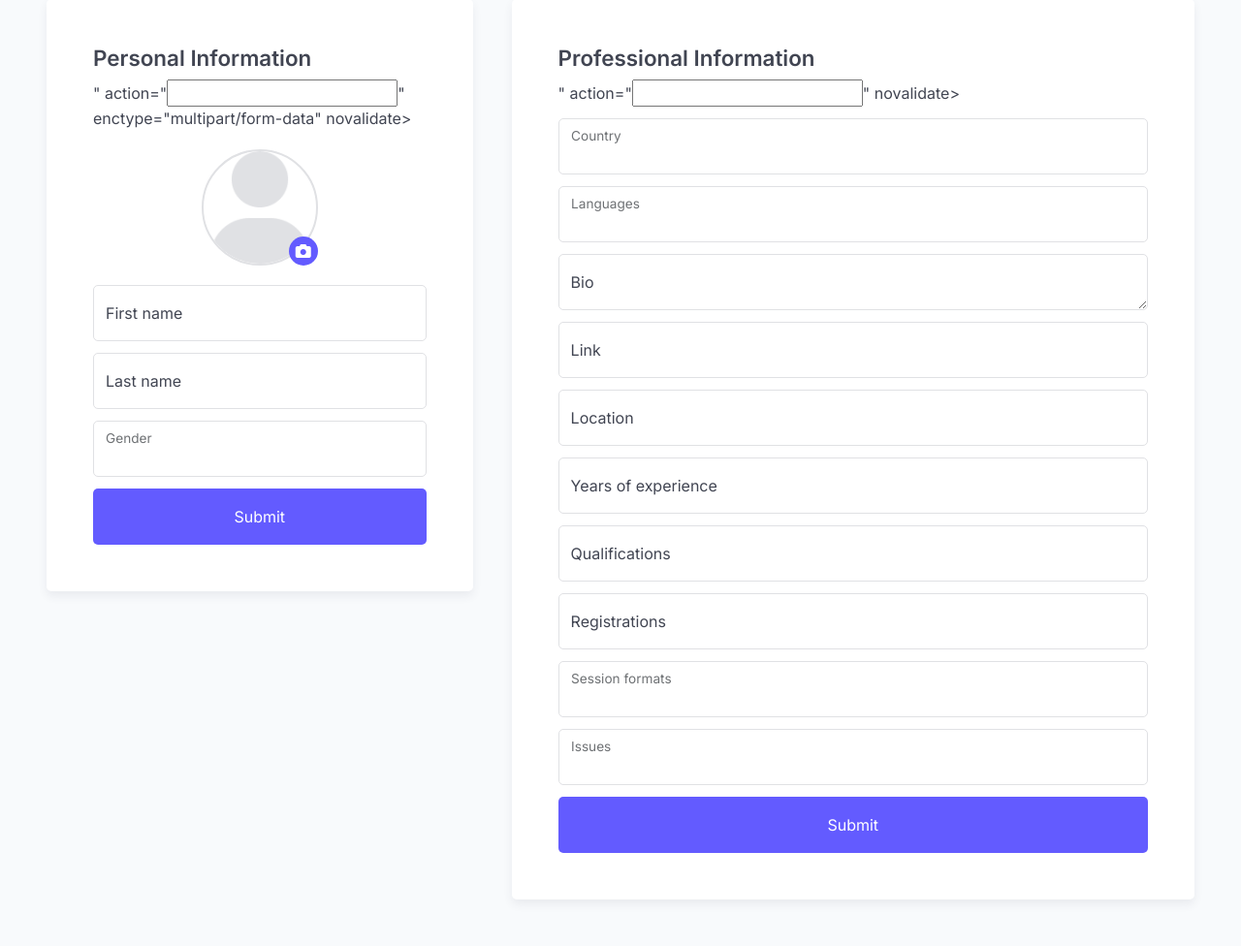
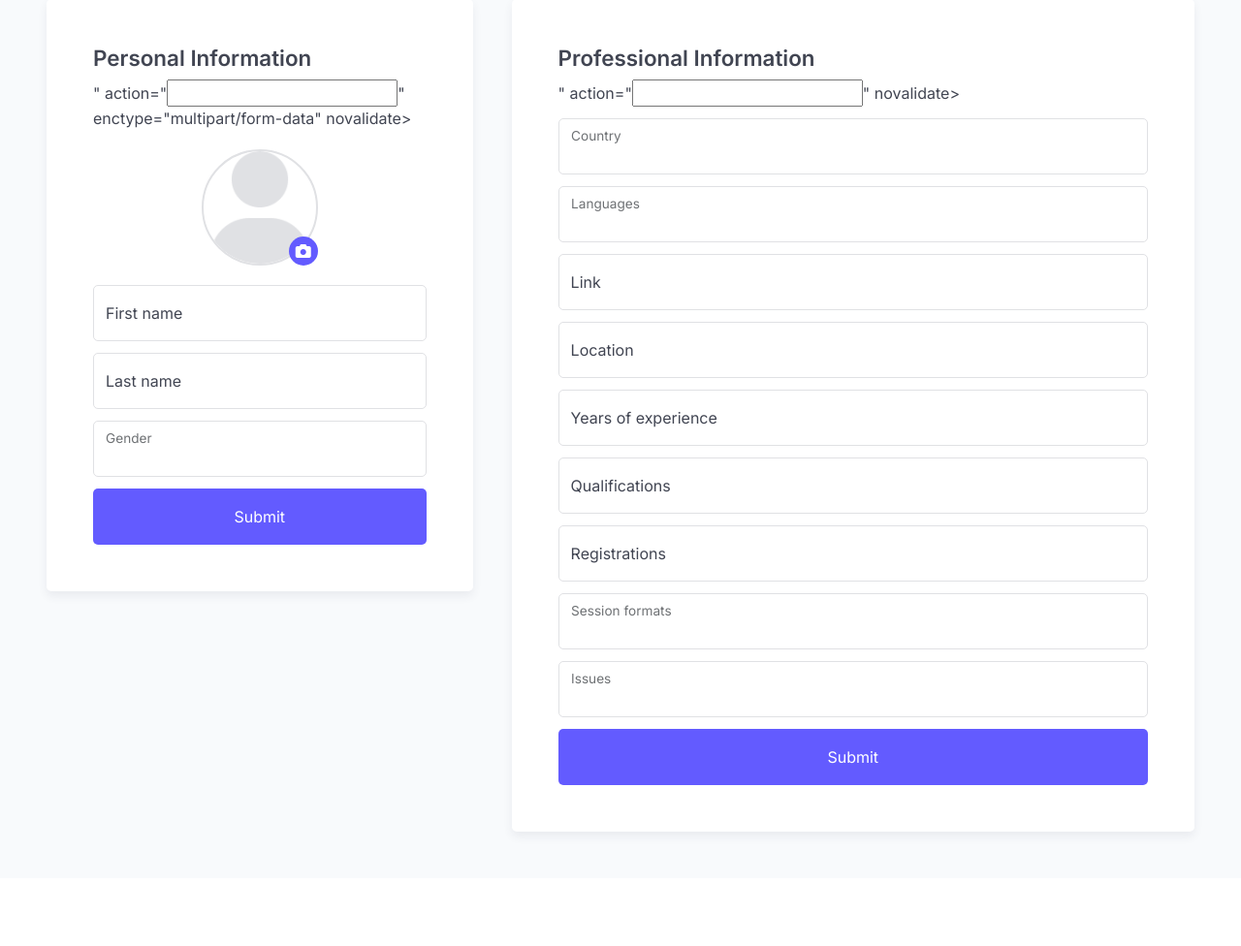
Before and after one commit to neilshaabi/mindli, a Python web app: template app/templates/profile.html in a window 1280 px wide. Shown: the part 152-1128 px from the top of the page at 97% size. After the commit the page ends 1017 px from the top, so only its background shows below. Run offline with Jinja, Linux system fonts and the light colour scheme; the template is opened without the code that fills it, so the values that code supplies are empty, except form fields; form fields are guessed from the names that the template uses; some libraries are stand-ins or nearby versions.

Commit message:
Removed therapist bio

```diff
--- a/app/forms/profile.py
+++ b/app/forms/profile.py
@@ -1,6 +1,6 @@
 import pycountry
 from flask_wtf.file import FileAllowed, FileField
-from wtforms import IntegerField, SelectField, StringField, SubmitField, TextAreaField
+from wtforms import IntegerField, SelectField, StringField, SubmitField
 from wtforms.validators import DataRequired, Length, NumberRange, Optional
 
 from app.forms import CustomFlaskForm, CustomSelectField, CustomSelectMultipleField
@@ -54,7 +54,6 @@ class TherapistProfileForm(CustomFlaskForm):
         validators=[DataRequired()],
         coerce=int,
     )
-    bio = TextAreaField("Bio", validators=[Optional(), WhitespaceValidator()])
     link = StringField(
         "Link", validators=[Optional(), WhitespaceValidator(), Length(max=255)]
     )
--- a/app/models/therapist.py
+++ b/app/models/therapist.py
@@ -16,7 +16,6 @@ class Therapist(SeedableMixin, db.Model):
         sa.ForeignKey("user.id", ondelete="CASCADE"), index=True
     )
     country: so.Mapped[str] = so.mapped_column(sa.String(50))
-    bio: so.Mapped[Optional[str]] = so.mapped_column(sa.Text)
     link: so.Mapped[Optional[str]] = so.mapped_column(sa.String(255))
     location: so.Mapped[Optional[str]] = so.mapped_column(sa.String(255))
     years_of_experience: so.Mapped[Optional[int]] = so.mapped_column(sa.Integer)
@@ -52,7 +51,6 @@ class Therapist(SeedableMixin, db.Model):
         fake_therapist = Therapist(
             user_id=fake_user_therapist.id,
             country="Singapore",
-            bio="example bio",
             link="http://example.com",
             location="21 Lower Kent Ridge Rd, Singapore 119077",
             years_of_experience=5,
--- a/app/templates/profile.html
+++ b/app/templates/profile.html
@@ -67,11 +67,6 @@
                     <div class='form-floating'>
                         {{ role_form.languages(class_='form-control form-select', multiple='multiple') }}
                         {{ role_form.languages.label }}
-                    </div>
-
-                    <div class='form-floating'>
-                        {{ role_form.bio(class_='form-control', placeholder=role_form.bio.label.text) }}
-                        {{ role_form.bio.label }}
                     </div>
 
                     <div class='form-floating'>
--- a/app/views/profile.py
+++ b/app/views/profile.py
@@ -101,7 +101,6 @@ def therapist_profile():
     # Update therapist's profile if it exists
     if therapist:
         therapist.country = form.country.data
-        therapist.bio = form.bio.data
         therapist.link = form.link.data
         therapist.location = form.location.data
         therapist.years_of_experience = form.years_of_experience.data
@@ -113,7 +112,6 @@ def therapist_profile():
         therapist = Therapist(
             user_id=current_user.id,
             country=form.country.data,
-            bio=form.bio.data,
             link=form.link.data,
             location=form.location.data,
             years_of_experience=form.years_of_experience.data,
```
Also changed, not shown: tests/conftest.py (+0 -2 lines).
